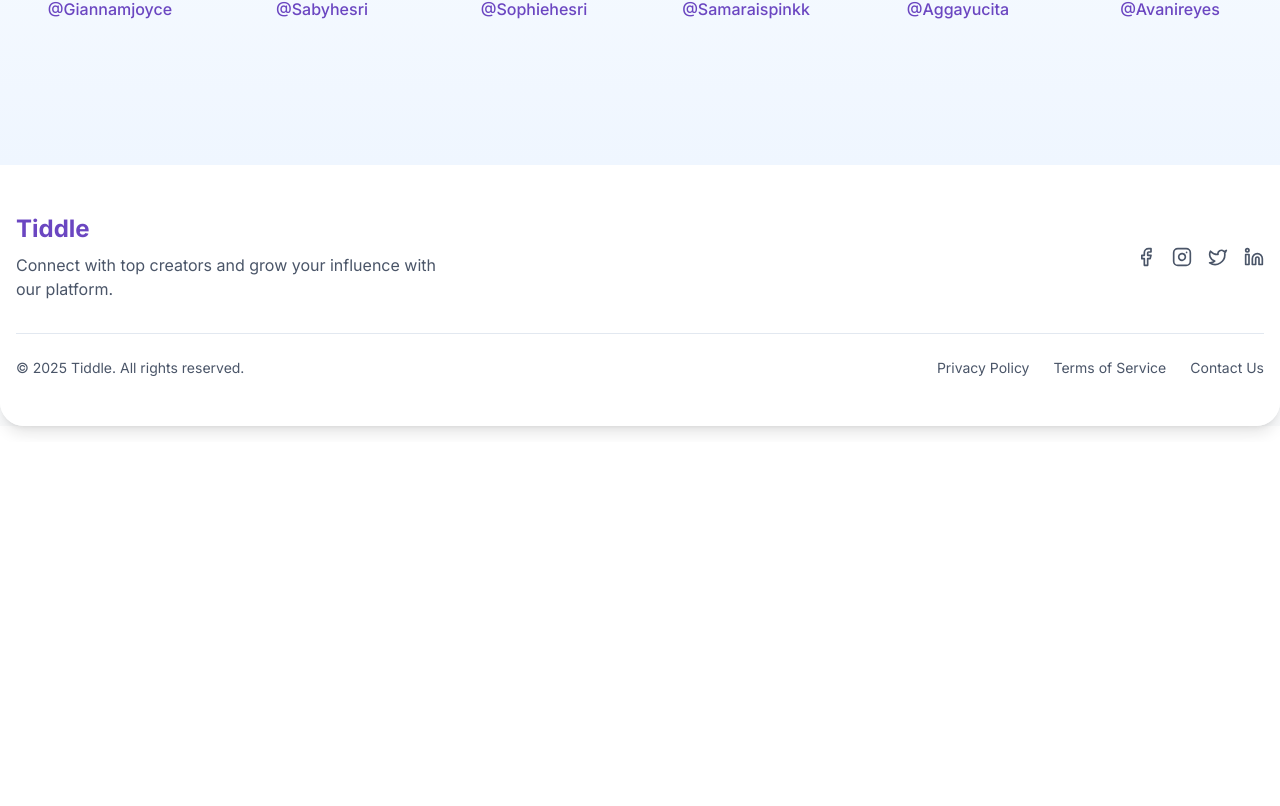
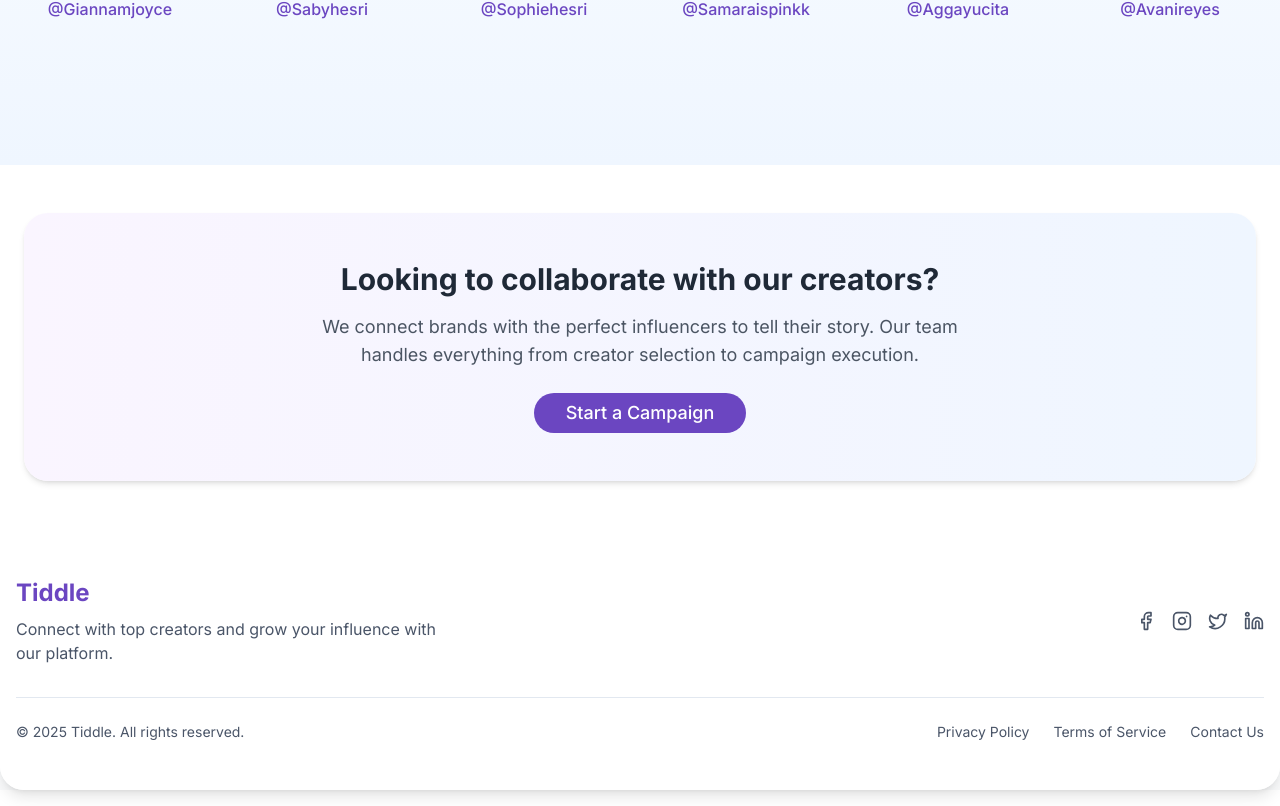
Before and after one commit to mitchkurtz123/tiddle-echo-creator, a React (Vite) app: page / in a window 1280 px wide. Shown: the part 1484-2290 px from the top of the page. Before the commit the page ends 1926 px from the top, so only its background shows below. Built offline with nearby package versions, Linux system fonts and the light colour scheme.

Commit message:
Add collaboration component to landing page
Adds the "looking to collaborate with our creators" component to the landing page.

```diff
--- a/src/pages/Index.tsx
+++ b/src/pages/Index.tsx
@@ -5,6 +5,7 @@ import Hero from '@/components/Hero';
 import ClientLogos from '@/components/ClientLogos';
 import TopCreators from '@/components/TopCreators';
 import Footer from '@/components/Footer';
+import { Button } from '@/components/ui/button';
 
 const Index: React.FC = () => {
   return (
@@ -14,6 +15,25 @@ const Index: React.FC = () => {
         <Hero />
         <ClientLogos />
         <TopCreators />
+
+        <div className="container mx-auto py-12 px-4 md:px-6">
+          <div className="bg-gradient-to-r from-purple-50 to-blue-50 dark:from-gray-700 dark:to-gray-800 rounded-3xl p-8 md:p-12 text-center shadow-md">
+            <h2 className="text-2xl md:text-3xl font-bold mb-4 text-gray-800 dark:text-gray-100">
+              Looking to collaborate with our creators?
+            </h2>
+            <p className="text-lg text-gray-600 dark:text-gray-300 mb-6 max-w-2xl mx-auto">
+              We connect brands with the perfect influencers to tell their story.
+              Our team handles everything from creator selection to campaign execution.
+            </p>
+            <Button
+              className="bg-tiddle-purple hover:bg-tiddle-purple/90 text-white px-8 py-2.5 rounded-full text-lg"
+              onClick={() => window.location.href = '/contact'}
+            >
+              Start a Campaign
+            </Button>
+          </div>
+        </div>
+
         <Footer />
       </div>
     </div>
```
